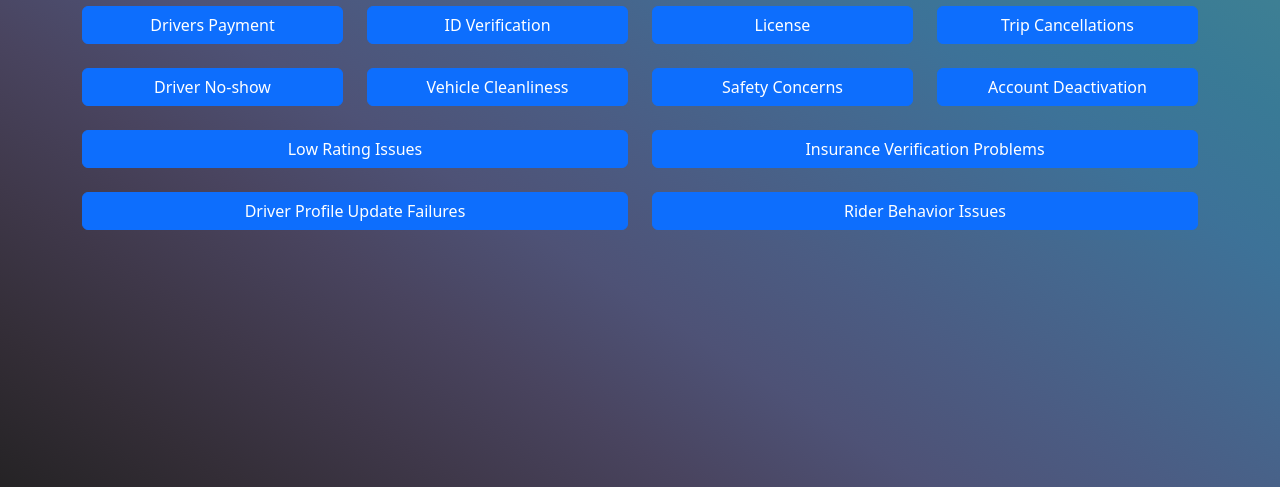
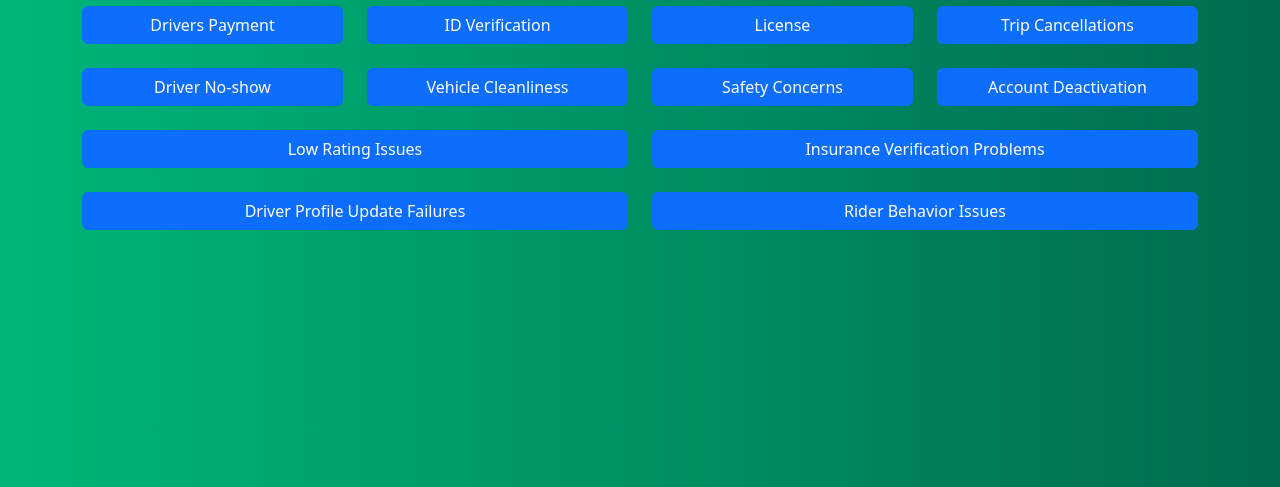
Before and after one commit to purushotham5/Refference-Resource, a plain HTML site: page index.html in a window 1280 px wide. Shown: the part 337-824 px from the top of the page. Drawn offline with nearby package versions, Linux system fonts and the light colour scheme.

Commit message:
Update demo.css

```diff
--- a/demo.css
+++ b/demo.css
@@ -101,7 +101,9 @@ body {
 body {
     /* background-image: linear-gradient(to right top, #d16ba5, #c777b9, #ba83ca, #aa8fd8, #9a9ae1, #8aa7ec, #79b3f4, #69bff8, #52cffe, #41dfff, #46eefa, #5ffbf1); */
     font-family: 'Arial', sans-serif;
-    background-image: linear-gradient(to right top, #252325, #332d36, #3f384a, #49445f, #4e5276, #4b5c83, #45678e, #3d7298, #397a96, #3f8193, #4b888e, #5a8d8a);
+/*     background-image: linear-gradient(to right top, #252325, #332d36, #3f384a, #49445f, #4e5276, #4b5c83, #45678e, #3d7298, #397a96, #3f8193, #4b888e, #5a8d8a);
+ */
+    background: linear-gradient(to right, #00b67a, #006c4f);
 }
 
 .container {
```
